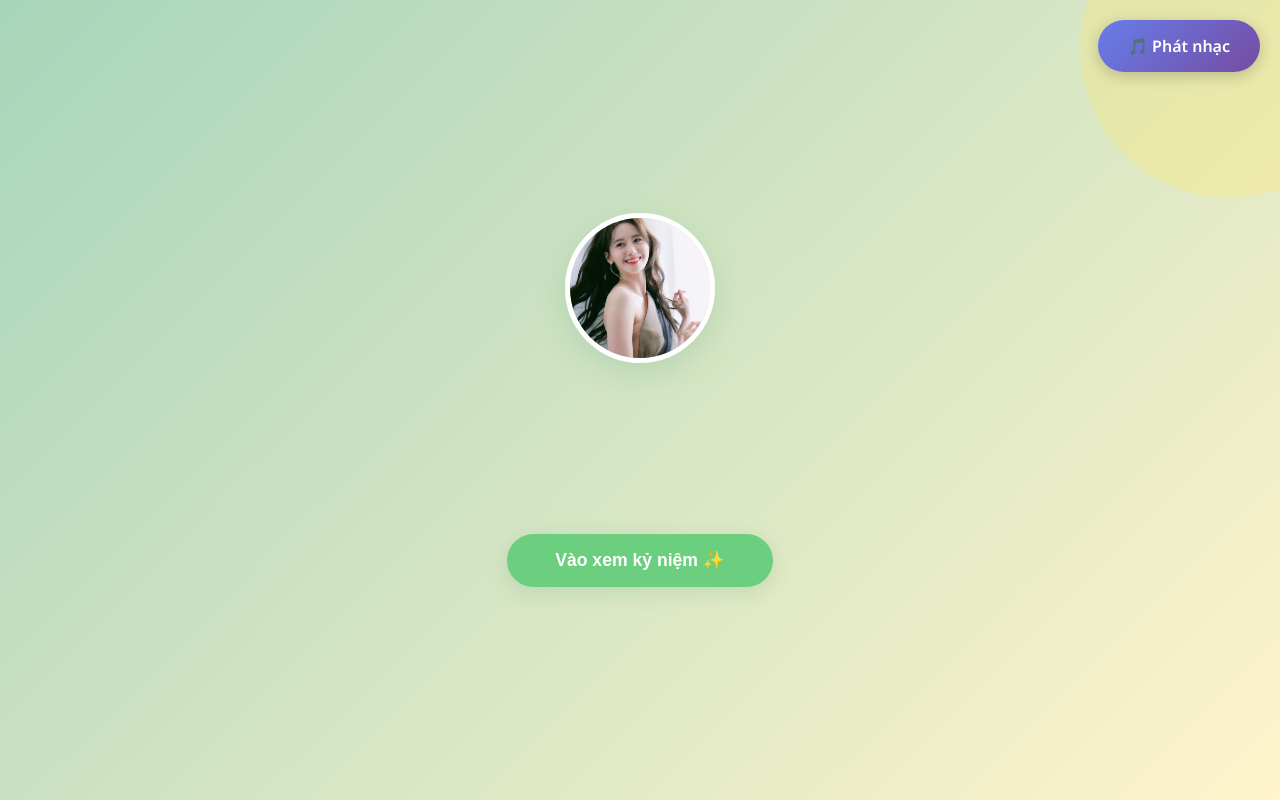
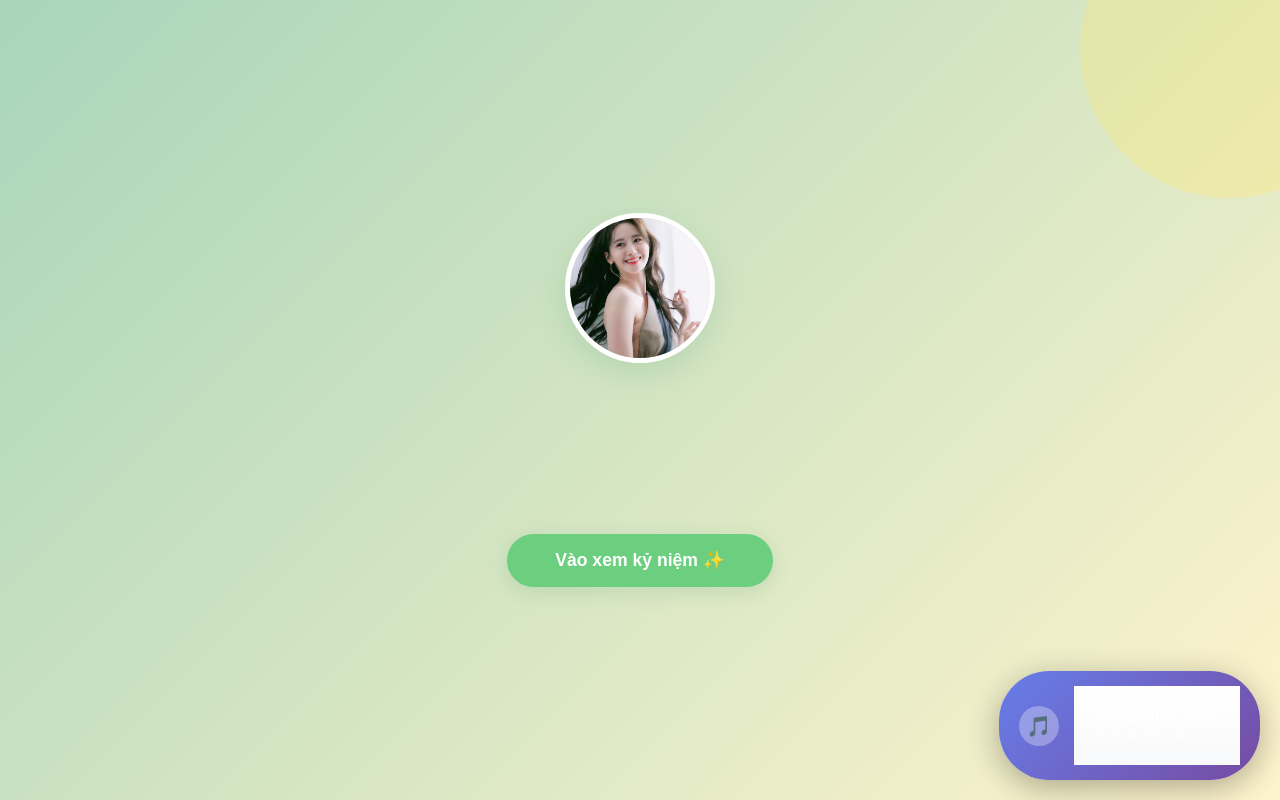
Before and after one commit to danggiaanh18/yoona-app, a Flask app: page / in a window 1280 px wide. Run offline with Flask 3, Linux system fonts and the light colour scheme.

Commit message:
Add beautiful mini music player

```diff
--- a/templates/index.html
+++ b/templates/index.html
@@ -9,14 +9,108 @@
     <link rel="stylesheet" href="/static/css/style.css">
     <link rel="preconnect" href="https://fonts.googleapis.com">
     <link href="https://fonts.googleapis.com/css2?family=Noto+Sans:wght@400;600;700&family=Playfair+Display:wght@700&display=swap" rel="stylesheet">
+
+    <style>
+        /* MINI MUSIC PLAYER */
+        .music-player {
+            position: fixed;
+            bottom: 20px;
+            right: 20px;
+            background: linear-gradient(135deg, #667eea 0%, #764ba2 100%);
+            padding: 15px 20px;
+            border-radius: 50px;
+            box-shadow: 0 8px 32px rgba(0,0,0,0.3);
+            display: flex;
+            align-items: center;
+            gap: 15px;
+            z-index: 1000;
+            font-family: 'Noto Sans', sans-serif;
+            color: white;
+            cursor: pointer;
+            transition: all 0.3s ease;
+        }
+
+        .music-player:hover {
+            transform: translateY(-3px);
+            box-shadow: 0 12px 40px rgba(0,0,0,0.4);
+        }
+
+        .music-player.playing {
+            background: linear-gradient(135deg, #f093fb 0%, #f5576c 100%);
+        }
+
+        .play-icon {
+            width: 40px;
+            height: 40px;
+            background: rgba(255,255,255,0.3);
+            border-radius: 50%;
+            display: flex;
+            align-items: center;
+            justify-content: center;
+            font-size: 20px;
+        }
+
+        .music-info {
+            display: flex;
+            flex-direction: column;
+            gap: 3px;
+        }
+
+        .music-title {
+            font-weight: 600;
+            font-size: 14px;
+        }
+
+        .music-status {
+            font-size: 12px;
+            opacity: 0.9;
+        }
+
+        /* ANIMATION */
+        @keyframes pulse {
+            0%, 100% { transform: scale(1); }
+            50% { transform: scale(1.1); }
+        }
+
+        .playing .play-icon {
+            animation: pulse 1.5s infinite;
+        }
+
+        /* RESPONSIVE */
+        @media (max-width: 768px) {
+            .music-player {
+                bottom: 15px;
+                right: 15px;
+                padding: 12px 18px;
+            }
+
+            .play-icon {
+                width: 35px;
+                height: 35px;
+                font-size: 18px;
+            }
+
+            .music-title {
+                font-size: 13px;
+            }
+
+            .music-status {
+                font-size: 11px;
+            }
+        }
+    </style>
 </head>
 <body>
-    <!-- NÚT PHÁT NHẠC -->
-    <button id="playButton" style="position: fixed; top: 20px; right: 20px; z-index: 1000; padding: 15px 30px; background: linear-gradient(135deg, #667eea 0%, #764ba2 100%); color: white; border: none; border-radius: 50px; font-size: 16px; cursor: pointer; box-shadow: 0 4px 15px rgba(0,0,0,0.2); font-family: 'Noto Sans', sans-serif; font-weight: 600;">
-        🎵 Phát nhạc
-    </button>
+    <!-- MINI MUSIC PLAYER -->
+    <div class="music-player" id="musicPlayer">
+        <div class="play-icon" id="playIcon">🎵</div>
+        <div class="music-info">
+            <div class="music-title">Background Music</div>
+            <div class="music-status" id="musicStatus">Click để phát nhạc</div>
+        </div>
+    </div>
 
-    <!-- NHẠC NỀN -->
+    <!-- AUDIO -->
     <audio id="bgMusic" loop>
         <source src="/static/music/background.mp3" type="audio/mpeg">
     </audio>
@@ -29,22 +123,44 @@
 
     <script src="/static/js/app.js"></script>
 
-    <!-- JAVASCRIPT ĐIỀU KHIỂN NHẠC -->
+    <!-- MUSIC PLAYER SCRIPT -->
     <script>
         const music = document.getElementById('bgMusic');
-        const playButton = document.getElementById('playButton');
+        const musicPlayer = document.getElementById('musicPlayer');
+        const playIcon = document.getElementById('playIcon');
+        const musicStatus = document.getElementById('musicStatus');
 
-        playButton.addEventListener('click', function() {
+        musicPlayer.addEventListener('click', function() {
             if (music.paused) {
-                music.play();
-                playButton.textContent = '🔊 Đang phát';
-                playButton.style.background = 'linear-gradient(135deg, #f093fb 0%, #f5576c 100%)';
+                music.play().then(() => {
+                    musicPlayer.classList.add('playing');
+                    playIcon.textContent = '🔊';
+                    musicStatus.textContent = 'Đang phát...';
+                }).catch(err => {
+                    console.error('Lỗi phát nhạc:', err);
+                    musicStatus.textContent = 'Lỗi phát nhạc';
+                });
             } else {
                 music.pause();
-                playButton.textContent = '🎵 Phát nhạc';
-                playButton.style.background = 'linear-gradient(135deg, #667eea 0%, #764ba2 100%)';
+                musicPlayer.classList.remove('playing');
+                playIcon.textContent = '🎵';
+                musicStatus.textContent = 'Đã tạm dừng';
             }
         });
+
+        // Tự động phát khi người dùng tương tác với trang
+        document.addEventListener('click', function autoPlay() {
+            if (music.paused) {
+                music.play().then(() => {
+                    musicPlayer.classList.add('playing');
+                    playIcon.textContent = '🔊';
+                    musicStatus.textContent = 'Đang phát...';
+                }).catch(() => {
+                    // Không làm gì nếu lỗi
+                });
+            }
+            document.removeEventListener('click', autoPlay);
+        }, { once: true });
     </script>
 </body>
 </html>
```
